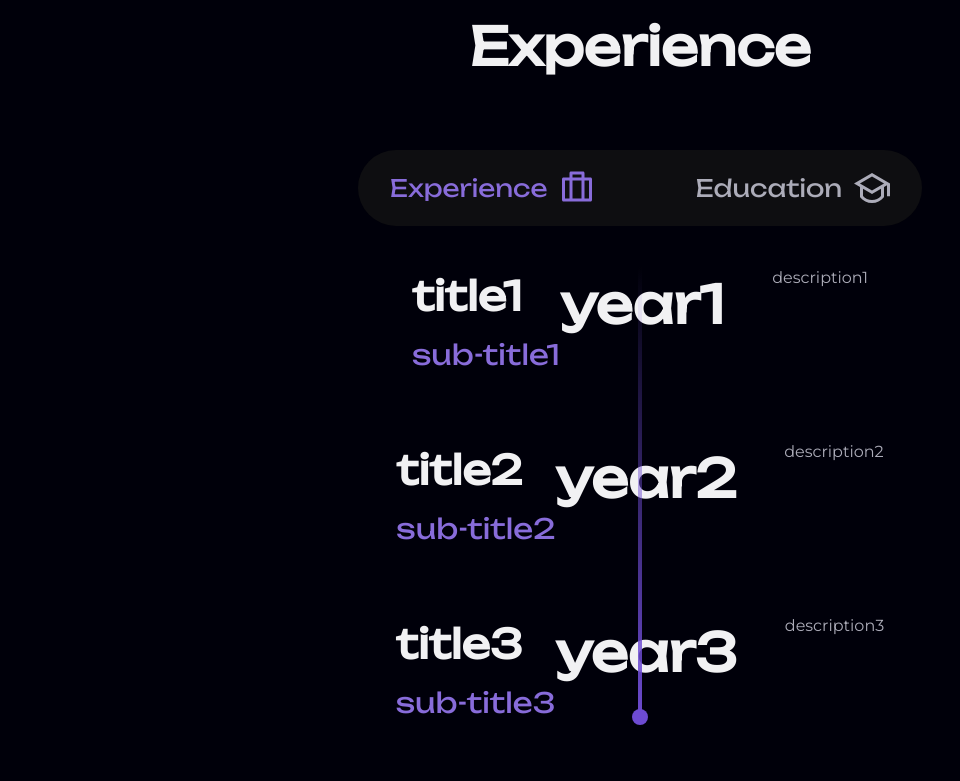
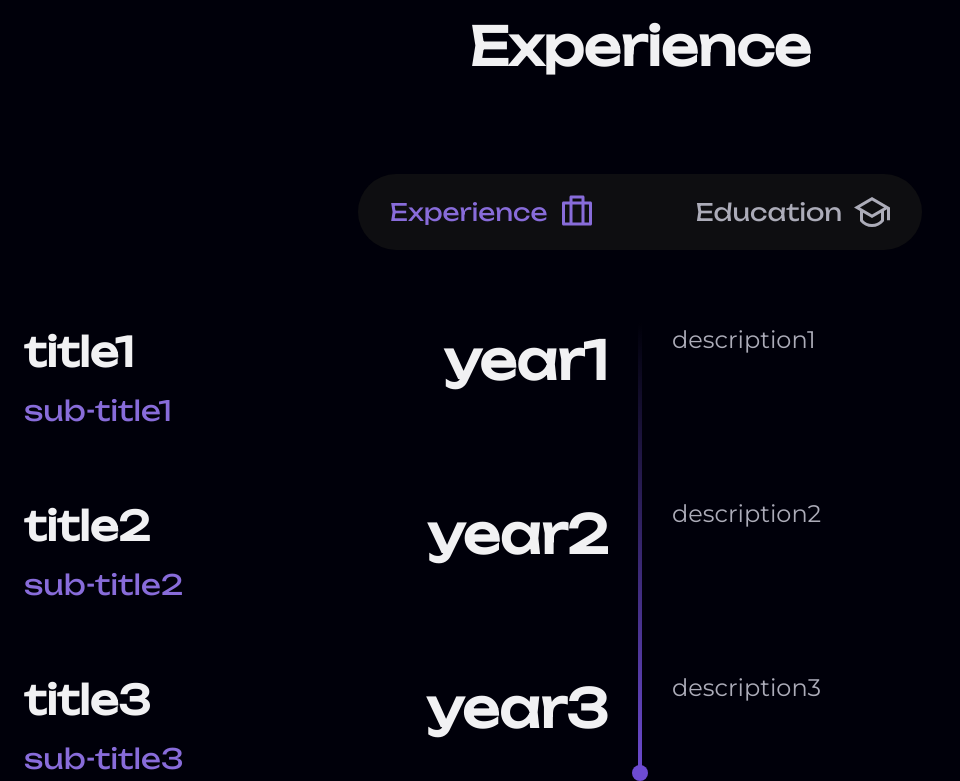
Before and after one commit to Pannnomaly/my-portfolio, a React (Vite) app: page / in a window 1280 px wide. Shown: the part 3411-4192 px from the top of the page, without its empty margins (0-960 px from the left). Before the commit the page ends 4136 px from the top, so only its background shows below. Built offline with nearby package versions, Linux system fonts and the light colour scheme.

Commit message:
chore(work): adjust layout of work section

```diff
--- a/src/components/Education.jsx
+++ b/src/components/Education.jsx
@@ -7,7 +7,7 @@ export default function Education ()
             {educations.map((education) => (
                 <div id="work-card" key={education.id} className="grid gap-y-4">
                     <div className="flex justify-between">
-                        <div className="lg:text-right">
+                        <div>
                             <h1 className="text-[1.75rem] md:text-[2.25rem] lg:text-[2.5rem] mb-2">{education.title}</h1>
                             <h3 className="text-[1.25rem] md:text-[1.5rem] lg:text-[1.75rem] font-normal text-(--first-color)">{education.subTitle}</h3>
                         </div>
@@ -15,7 +15,7 @@ export default function Education ()
                         <h2 className="text-[2rem] md:text-[2.5rem] lg:text-[3rem] xl:text-[3.25rem]">{education.year}</h2>
                     </div>
 
-                    <p>{education.description}</p>
+                    <p className="text-[1.25rem] md:text-[1.5rem]">{education.description}</p>
                 </div>
             ))}
         </>
--- a/src/components/Experience.jsx
+++ b/src/components/Experience.jsx
@@ -15,7 +15,7 @@ export default function Experience ()
                         <h2 className="text-[2rem] md:text-[2.5rem] lg:text-[3rem] xl:text-[3.25rem]">{experience.year}</h2>
                     </div>
 
-                    <p>{experience.description}</p>
+                    <p className="text-[1.25rem] md:text-[1.5rem]">{experience.description}</p>
                 </div>
             ))}
         </>
--- a/src/components/Work.jsx
+++ b/src/components/Work.jsx
@@ -17,7 +17,7 @@ export default function Work ()
                 </h2>
 
                 <div>
-                    <div className="bg-(--container-color) mt-16 mb-10 py-5 px-8 rounded-[4rem] flex justify-between md:justify-self-center md:gap-x-25">
+                    <div className="bg-(--container-color) mt-16 mb-10 lg:mt-20 lg:mb-14 xl:mt-22 xl:mb-18 py-5 px-8 rounded-[4rem] flex justify-between md:justify-self-center md:gap-x-25">
                         <ToggleButton
                         onClick={() => {
                             setView("experience");
--- a/src/index.css
+++ b/src/index.css
@@ -189,9 +189,9 @@
     }
 
     #work-card {
-        grid-template-columns: repeat(2, auto);
+        grid-template-columns: 1fr 1fr;
         justify-content: center;
-        column-gap: 3rem;
+        column-gap: 4rem;
     }
 
     #work-line {
```
